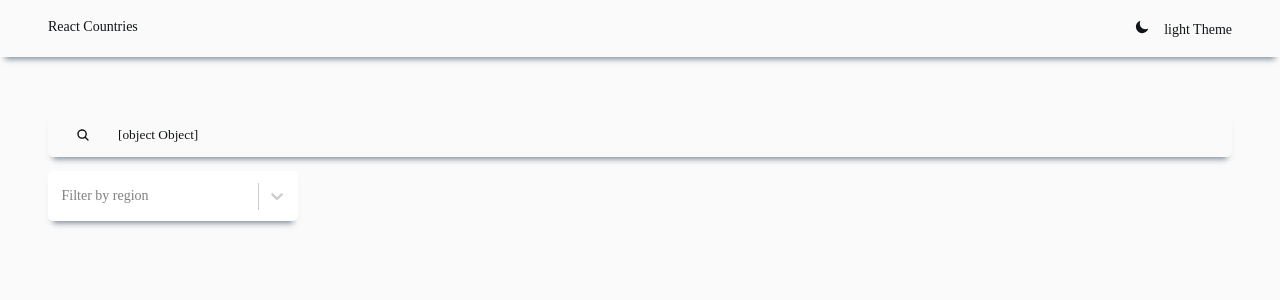
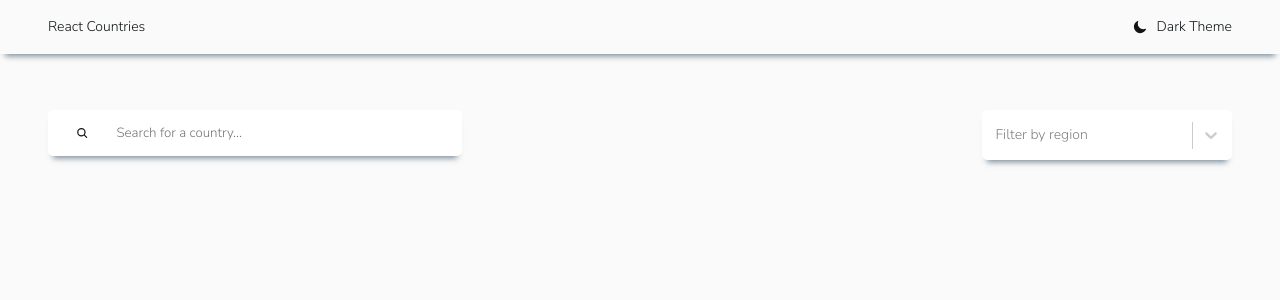
Before and after one commit to Andrii-Yukhymenko/react-countries, a React (Create React App) app: page / in a window 1280 px wide. Shown: the top 300 px of the page. Built offline with nearby package versions, Linux system fonts and the light colour scheme; no server answers.

Commit message:
Доработал стили, страницу страны

```diff
--- a/src/components/AllCountriesList.jsx
+++ b/src/components/AllCountriesList.jsx
@@ -3,7 +3,6 @@ import styled from 'styled-components';
 
 const Wrapper = styled.div`
   padding: 2rem 0;
-  display: grid;
   grid-template-columns: repeat(1, 1fr);
   gap: 2rem;
 
@@ -18,6 +17,10 @@ const Wrapper = styled.div`
   }
 `;
 
-export const AllCountriesList = ({children}) => {
-  return <Wrapper>{children}</Wrapper>;
+export const AllCountriesList = ({ children, countriesIsLoad }) => {
+  return (
+    <Wrapper style={countriesIsLoad ? { display: 'grid' } : { display: 'block' }}>
+      {children}
+    </Wrapper>
+  );
 };
--- a/src/components/Card.jsx
+++ b/src/components/Card.jsx
@@ -1,38 +1,51 @@
 import React from 'react';
 import styled from 'styled-components';
 import { Link } from 'react-router-dom';
+import '../styles/variables.scss'
 
-const Wrapper = styled.article``;
-const CardImage = styled.img`
+const S_Wrapper = styled.article``;
+const S_CardImage = styled.img`
   height: 150px;
   width: 100%;
   object-fit: cover;
   object-position: center;
 `;
-const CardBody = styled.div``;
-const CardTitle = styled.h3``;
-const CardList = styled.ul``;
-const CardListItem = styled.li``;
+const S_CardBody = styled.div`
+  background-color: var(--colors-ui-base);
+  padding: 25px 20px 30px 20px;
+`;
+const S_CardTitle = styled.h2`
+  font-size: 18px;
+  font-weight: bold;
+  margin-bottom: 20px;
+`;
+const S_CardList = styled.ul``;
+const S_CardListItem = styled.li`
+  margin-bottom: 10px;
+  &:nth-last-child(1){
+    margin-bottom: 0;
+  }
+`;
 
 export const Card = ({ img, name, info }) => {
   return (
     <Link to={'/' + name}>
-      <Wrapper>
-        <CardImage src={img} />
-        <CardBody>
-          <CardTitle>{name}</CardTitle>
-          <CardList>
+      <S_Wrapper>
+        <S_CardImage src={img} />
+        <S_CardBody>
+          <S_CardTitle>{name}</S_CardTitle>
+          <S_CardList>
             {info.map((i) => {
               return (
-                <CardListItem key={i.title}>
+                <S_CardListItem key={i.title}>
                   <b>{i.title}:</b>
                   {i.description}
-                </CardListItem>
+                </S_CardListItem>
               );
             })}
-          </CardList>
-        </CardBody>
-      </Wrapper>
+          </S_CardList>
+        </S_CardBody>
+      </S_Wrapper>
     </Link>
   );
 };
--- a/src/components/Controls.jsx
+++ b/src/components/Controls.jsx
@@ -1,5 +1,5 @@
 import React, { useState } from 'react';
-import styled from "styled-components";
+import styled from 'styled-components';
 import { Search } from './Search.jsx';
 import { CustomSelect } from './CustomSelect.jsx';
 
@@ -13,15 +13,16 @@ const options = [
 
 const Wrapper = styled.div`
   display: flex;
-  flex-direction: column;
+  flex-direction: row;
   align-items: flex-start;
+  justify-content: space-between;
 
   @media (max-width: 768px) {
     flex-direction: row;
     justify-content: space-between;
     align-items: center;
   }
-`
+`;
 const Controls = () => {
   const [search, setSearch] = useState('');
   return (
--- a/src/components/Header.jsx
+++ b/src/components/Header.jsx
@@ -1,8 +1,9 @@
 import React, { useEffect, useState } from 'react';
 import styled from 'styled-components';
-import { IoMoon, IoMoonOutline } from 'react-icons/io5';
+import { IoMoon, IoSunnyOutline } from 'react-icons/io5';
 import { Container } from './Container.jsx';
 import '../styles/main.scss';
+import { Link } from 'react-router-dom';
 
 const S_HeaderEl = styled.header`
   box-shadow: var(--shadow);
@@ -14,11 +15,11 @@ const S_Wrapper = styled.div`
   justify-content: space-between;
   padding: 20px 0;
 `;
-const S_Title = styled.a.attrs({
-  href: '/',
-})``;
+const S_Title = styled.p``;
 const S_ThemeSwitcher = styled.div`
   cursor: pointer;
+  display: flex;
+  align-items: center;
 `;
 
 const Header = () => {
@@ -32,10 +33,13 @@ const Header = () => {
     <S_HeaderEl>
       <Container>
         <S_Wrapper>
-          <S_Title>React Countries</S_Title>
+          <Link to="/">
+            <S_Title>React Countries</S_Title>
+          </Link>
+
           <S_ThemeSwitcher onClick={toggleTheme}>
-            {theme === 'light' ? <IoMoon /> : <IoMoonOutline />}
-            <span style={{ marginLeft: '15px' }}>{theme} Theme</span>
+            {theme === 'light' ? <IoMoon /> : <IoSunnyOutline />}
+            <span style={{ marginLeft: '10px' }}>{theme === 'light' ? 'Dark' : 'Light'} Theme</span>
           </S_ThemeSwitcher>
         </S_Wrapper>
       </Container>
--- /dev/null
+++ b/src/components/MyButton.jsx
@@ -0,0 +1,16 @@
+import React from 'react';
+import styled from 'styled-components';
+import '../styles/variables.scss'
+
+const S_Button = styled.button`
+  padding: 7px 23px;
+  display: flex;
+  align-items: center;
+  color: var(--colors-text);
+`;
+
+function MyButton({ children, style, callBack }) {
+  return <S_Button onClick={() => callBack()} style={style}>{children}</S_Button>;
+}
+
+export default MyButton;
--- a/src/components/Search.jsx
+++ b/src/components/Search.jsx
@@ -2,12 +2,12 @@ import React from 'react';
 import styled from 'styled-components';
 import { IoSearch } from 'react-icons/io5';
 
-const InputContainer = styled.label`
-  //background-color: var(--colors-ui-base);
+const S_InputContainer = styled.label`
+  background-color: var(--colors-ui-base);
   padding: 1rem 2rem;
   display: flex;
   align-items: center;
-  width: 100%;
+  width: 35%;
 
   border-radius: var(--radii);
   box-shadow: var(--shadow);
@@ -18,21 +18,22 @@ const InputContainer = styled.label`
     width: 280px;
   }
 `;
-const Input = styled.input.attrs({
+const S_Input = styled.input.attrs({
   type: 'search',
   placeholder: 'Search for a country...',
 })`
+  width: 100%;
   margin-left: 2rem;
   border: none;
-  background-color: var(--colors-bg);
+  background-color: var(--colors-ui-base);
   color: var(--colors-text);
 `;
 
-export const Search = (search, setSearch) => {
+export const Search = ({search, setSearch}) => {
   return (
-    <InputContainer>
+    <S_InputContainer>
       <IoSearch />
-      <Input onChange={(e) => setSearch(e.target.value)} value={search} />
-    </InputContainer>
+      <S_Input onChange={(e) => setSearch(e.target.value)} value={search} />
+    </S_InputContainer>
   );
 };
--- a/src/pages/CountriesList.jsx
+++ b/src/pages/CountriesList.jsx
@@ -4,26 +4,28 @@ import Controls from '../components/Controls.jsx';
 import RCServices from '../services';
 import { AllCountriesList } from '../components/AllCountriesList.jsx';
 import { Card } from '../components/Card';
+import { useFetching } from '../hooks/useFetching';
+import Loader from 'react-js-loader';
 
 const services = new RCServices();
 
 function CountriesList() {
   const [countries, setCountries] = useState([]);
+  const [fetchCountries, countriesIsLoad, countriesLoadError] = useFetching(() => {
+    services.getAllCountries().then((response) => setCountries(response));
+  });
 
   useEffect(() => {
-    services
-      .getAllCountries()
-      .then((response) => setCountries(response))
-      .then(() => console.log(countries));
+    fetchCountries();
   }, []);
 
   return (
     <>
       <Main>
         <Controls />
-        <AllCountriesList>
-          {console.log('Компонент обновлен')}
-          {countries.map((i) => {
+        <AllCountriesList countriesIsLoad={countriesIsLoad}>
+          {countriesIsLoad  ? (
+            countries.map((i) => {
               let countryInfo = {
                 img: i.flags.png,
                 name: i.name,
@@ -35,7 +37,10 @@ function CountriesList() {
                 ],
               };
               return <Card key={i.name} {...countryInfo} />;
-          })}
+            })
+          ) : (
+            <Loader type="rectangular-ping" bgColor={'#0d7b92'} size={100} />
+          )}
         </AllCountriesList>
       </Main>
     </>
--- a/src/pages/Country.jsx
+++ b/src/pages/Country.jsx
@@ -6,8 +6,9 @@ import RCServices from '../services';
 import { useParams, useNavigate, Link } from 'react-router-dom';
 import { useFetching } from '../hooks/useFetching';
 import Loader from 'react-js-loader';
+import MyButton from '../components/MyButton';
+import '../styles/variables.scss';
 
-const S_BackButton = styled.button``;
 const S_Content = styled.div`
   display: flex;
   flex-direction: row;
@@ -24,8 +25,15 @@ const S_CountryInfo = styled.div`
 const S_CountryName = styled.h1`
   margin-bottom: 20px;
 `;
+const S_InfoLists = styled.div`
+  display: flex;
+`;
 const S_InfoList = styled.ul`
   margin-bottom: 50px;
+  margin-right: 50px;
+  &:nth-last-child(1) {
+    margin-right: 0;
+  }
 `;
 const S_InfoItem = styled.li`
   padding: 5px 0;
@@ -42,11 +50,11 @@ const S_BorderCountriesList = styled.ul`
   display: flex;
   align-items: center;
   padding: 5px;
-  background-color: #0d9256;
+  background-color: rgba(34, 60, 80, 0.6);
   border-radius: 3px;
 `;
 const S_BorderCountriesItem = styled.li`
-  background-color: #d72424;
+  background-color: var(--colors-ui-base);
   padding: 5px 10px;
   border-radius: 3px;
   margin-right: 5px;
@@ -56,9 +64,10 @@ const S_BorderCountriesItem = styled.li`
 `;
 
 function Country() {
-  let [country, setCountry] = useState({ name: 'sss' });
+  let [country, setCountry] = useState({});
+  let [fullBorders, setFullBorders] = useState([]);
   const { countryId } = useParams();
-  console.log(countryId);
+
   const navigate = useNavigate();
   const goBack = () => navigate(-1);
   const Services = new RCServices();
@@ -67,9 +76,19 @@ function Country() {
     const [res] = response;
     setCountry(res);
   });
-  useEffect(() => {
-    fetchCountry();
+  let [fetchFullBorders, fullBordersIsLoad, fullBordersLoadError] = useFetching(async () => {
+    let response = await Services.getByCodes(borders);
+    console.log(response);
+    setFullBorders(response);
+  });
+  useEffect(async () => {
+    await fetchCountry();
   }, []);
+  useEffect(async () => {
+    await fetchFullBorders();
+    console.log('fullBorders: ' + fullBorders);
+  }, [country]);
+
   const {
     flags,
     nativeName,
@@ -83,17 +102,24 @@ function Country() {
     languages,
     borders,
   } = country;
-
   return (
     <Main>
-      <S_BackButton onClick={() => goBack()}>
-        <IoArrowBackOutline /> Back
-      </S_BackButton>
-      {countryIsLoad === true ? (
+      <MyButton
+        style={{
+          marginBottom: 50,
+          borderRadius: 'var(--radii)',
+          backgroundColor: 'var(--colors-ui-base)',
+          boxShadow: 'var(--shadow)',
+        }}
+        callBack={goBack}>
+        <IoArrowBackOutline style={{ marginRight: 7 }} /> Back
+      </MyButton>
+      {countryIsLoad && fullBordersIsLoad ? (
         <S_Content>
           <S_CountryFlag src={flags.png} />
           <S_CountryInfo>
             <S_CountryName>{name}</S_CountryName>
+            <S_InfoLists>
               <S_InfoList>
                 <S_InfoItem>
                   <b>Native Name: </b>
@@ -136,12 +162,19 @@ function Country() {
                   ))}
                 </S_InfoItem>
               </S_InfoList>
+            </S_InfoLists>
             <S_BorderCountries>
               <S_BorderCountriesTitle>Border Countries:</S_BorderCountriesTitle>
               <S_BorderCountriesList>
-                {borders.map((i) => (
-                  <S_BorderCountriesItem key={i}>{<Link to="/">{i}</Link>}</S_BorderCountriesItem>
-                ))}
+                {borders.length !== 0 ? (
+                  fullBorders.map((i) => (
+                    <a key={i.name} href={'/' + i.name}>
+                      <S_BorderCountriesItem>{i.alpha3Code}</S_BorderCountriesItem>
+                    </a>
+                  ))
+                ) : (
+                  <S_BorderCountriesItem>None</S_BorderCountriesItem>
+                )}
               </S_BorderCountriesList>
             </S_BorderCountries>
           </S_CountryInfo>
--- a/src/services.js
+++ b/src/services.js
@@ -21,8 +21,8 @@ export default class RCServices {
       return a.json();
     }
   }
-  async filterByCodes(codes) {
-    let a = await fetch(SPECIFIC_COUNTRY + 'alpha?codes=' + codes.join(','));
+  async getByCodes(codes) {
+    let a = await fetch(BASE_URL + 'alpha?codes=' + codes.join(','));
     if (!a.ok){
       console.log('ERROR')
     } else {
--- /dev/null
+++ b/src/styles/fonts.scss
@@ -0,0 +1 @@
+@import url('https://fonts.googleapis.com/css2?family=Nunito+Sans:wght@300;600;800&display=swap');
--- a/src/styles/main.scss
+++ b/src/styles/main.scss
@@ -1,3 +1,10 @@
 @import 'normalize';
-@import url('https://fonts.googleapis.com/css2?family=Nunito+Sans:wght@300;600;800&display=swap');
+@import 'fonts';
 @import 'variables';
+
+body {
+  --radii: 5px;
+  color: var(--colors-text);
+  background-color: var(--colors-bg);
+  font-family: 'Nunito Sans', sans-serif;
+}
--- a/src/styles/variables.scss
+++ b/src/styles/variables.scss
@@ -8,21 +8,11 @@ body[data-theme='light'] {
   --colors-bg: hsl(0, 0%, 98%);
   --colors-ui-base: hsl(0, 0%, 100%);
   --shadow: 0px 7px 6px -5px rgba(34, 60, 80, 0.6);
-
-  color: var(--colors-text);
-  background-color: var(--colors-bg);
 }
 
 body[data-theme='dark'] {
   --colors-text: hsl(0, 0%, 100%);
   --colors-bg: hsl(207, 26%, 17%);
-  --colors-ui-base: hsl(0, 0%, 100%);
+  --colors-ui-base: hsl(210, 22%, 22%);
   --shadow: 0px 7px 6px -5px rgba(34, 60, 80, 0.6);
-
-  color: var(--colors-text);
-  background-color: var(--colors-bg);
 }
-
-body{
-  --radii: 5px;
-}
```
Lines whose indentation alone changed are shown as unchanged.
